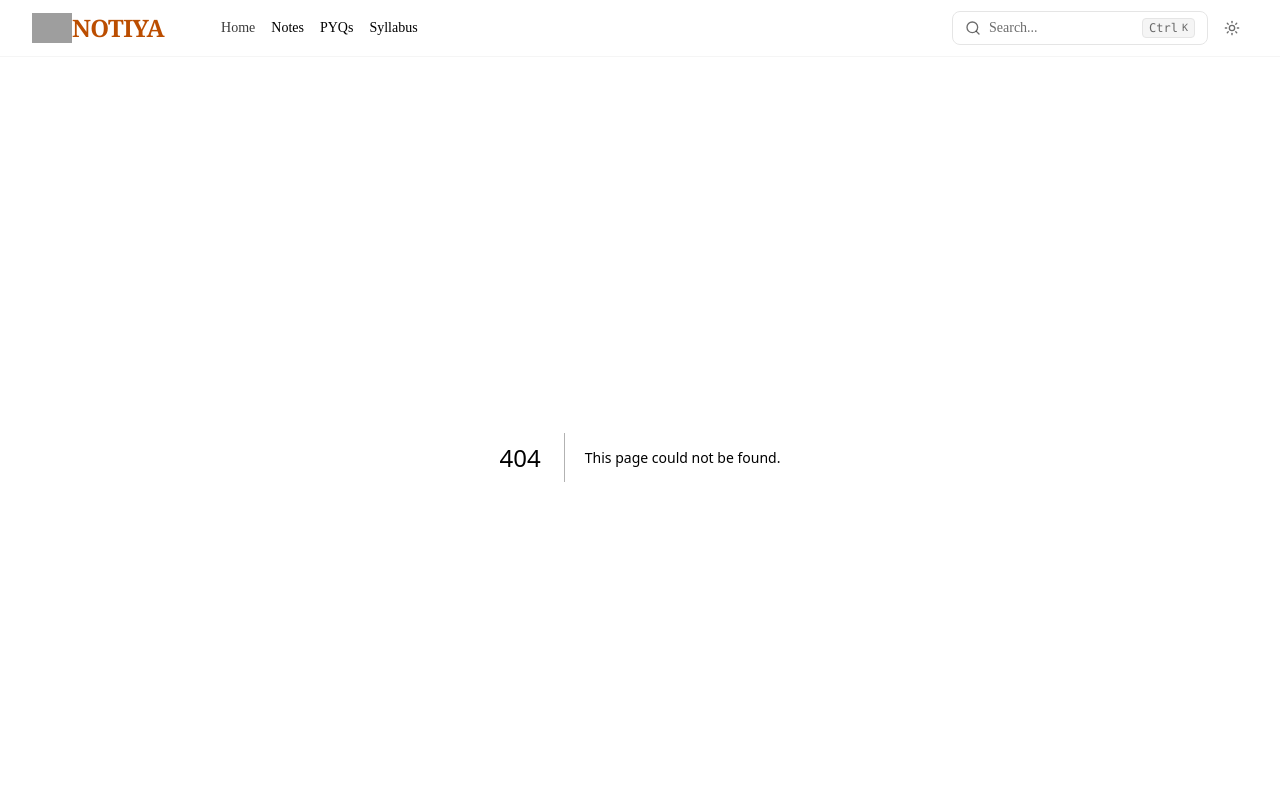
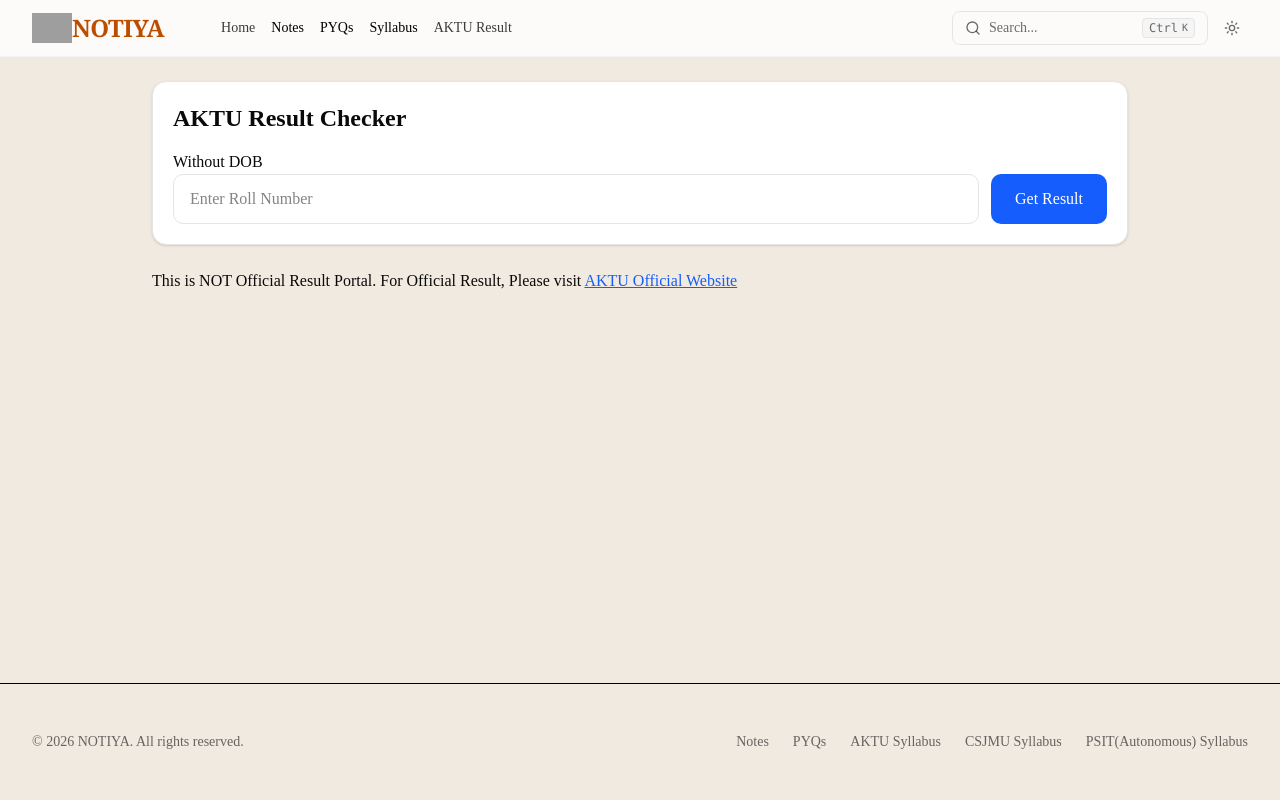
Before and after one commit to abhaysinghtomar97/notiya, a Next.js app: page /results/Aktu-Result in a window 1280 px wide. Before the commit this address had no page. Shown: the top 800 px of the page. Built offline with nearby package versions, Linux system fonts and the light colour scheme; grey boxes are pictures that could not be loaded.

Commit message:
feature: Add AKTU RESULT Checker

```diff
--- /dev/null
+++ b/src/app/results/Aktu-Result/page.jsx
@@ -0,0 +1,14 @@
+import AktuResult from '@/components/AktuResult'
+import React from 'react'
+
+const page = () => {
+  return (
+    <div>
+
+        <AktuResult />
+
+    </div>
+  )
+}
+
+export default page
--- /dev/null
+++ b/src/components/AktuResult.jsx
@@ -0,0 +1,176 @@
+"use client"
+import { useState } from "react";
+import axios from "axios";
+
+export default function AktuResult() {
+  const [rollNo, setRollNo] = useState("");
+  const [result, setResult] = useState(null);
+  const [loading, setLoading] = useState(false);
+  const [error, setError] = useState("");
+
+  const fetchResult = async () => {
+    if (!rollNo.trim()) {
+      setError("Please enter Roll Number");
+      return;
+    }
+
+    try {
+      setLoading(true);
+      setError("");
+      setResult(null);
+
+      const { data } = await axios.post(
+        "https://akturesultdesk.vercel.app/api/fetch-result",
+        {
+          rollNo,
+        }
+      );
+
+      setResult(data);
+    } catch (err) {
+      setError(
+        err.response?.data?.message || "Unable to fetch result."
+      );
+    } finally {
+      setLoading(false);
+    }
+  };
+
+  return (
+    <div className="max-w-5xl mx-auto p-6 space-y-6">
+      <div className="bg-white rounded-xl shadow border p-5">
+        <h2 className="text-2xl font-bold mb-4">
+          AKTU Result Checker
+        </h2>
+        <p>Without DOB </p>
+
+        <div className="flex gap-3">
+          <input
+            type="text"
+            value={rollNo}
+            onChange={(e) => setRollNo(e.target.value)}
+            placeholder="Enter Roll Number"
+            className="flex-1 border rounded-lg px-4 py-3 outline-none focus:ring-2 focus:ring-blue-500"
+          />
+
+          <button
+            onClick={fetchResult}
+            disabled={loading}
+            className="bg-blue-600 text-white px-6 rounded-lg hover:bg-blue-700"
+          >
+            {loading ? "Fetching..." : "Get Result"}
+          </button>
+        </div>
+
+        {error && (
+          <p className="text-red-600 mt-3">{error}</p>
+        )}
+      </div>
+
+      {result && (
+        <>
+          {/* Student Info */}
+          <div className="bg-white rounded-xl border shadow p-6">
+            <h3 className="text-xl font-semibold mb-4">
+              Student Details
+            </h3>
+
+            <div className="grid md:grid-cols-2 gap-3">
+              <Info label="Name" value={result.studentInfo.name} />
+              <Info label="Roll No" value={result.studentInfo.rollNo} />
+              <Info
+                label="Enrollment"
+                value={result.studentInfo.enrollmentNo}
+              />
+              <Info
+                label="Father Name"
+                value={result.studentInfo.fatherName}
+              />
+              <Info
+                label="Course"
+                value={result.studentInfo.course}
+              />
+              <Info
+                label="Branch"
+                value={result.studentInfo.branch}
+              />
+              <Info
+                label="Institute"
+                value={result.studentInfo.institute}
+              />
+            </div>
+          </div>
+
+          {/* Semester Results */}
+          {result.semesters.map((sem) => (
+            <div
+              key={sem.semester}
+              className="bg-white rounded-xl border shadow p-6"
+            >
+              <div className="flex justify-between flex-wrap gap-3 mb-5">
+                <div>
+                  <h3 className="text-xl font-bold">
+                    Semester {sem.semester}
+                  </h3>
+                  <p className="text-gray-500">
+                    {sem.session}
+                  </p>
+                </div>
+
+                <div className="text-right">
+                  <p>
+                    <b>SGPA:</b> {sem.sgpa}
+                  </p>
+                  <p>
+                    <b>Status:</b> {sem.resultStatus}
+                  </p>
+                  <p>
+                    <b>Marks:</b> {sem.totalMarksObt}
+                  </p>
+                </div>
+              </div>
+
+              <div className="overflow-x-auto">
+                <table className="w-full border">
+                  <thead className="bg-gray-100">
+                    <tr>
+                      <th className="border p-2">Code</th>
+                      <th className="border p-2">Subject</th>
+                      <th className="border p-2">Type</th>
+                      <th className="border p-2">Internal</th>
+                      <th className="border p-2">External</th>
+                      <th className="border p-2">Grade</th>
+                    </tr>
+                  </thead>
+
+                  <tbody>
+                    {sem.subjects.map((sub) => (
+                      <tr key={sub.code}>
+                        <td className="border p-2">{sub.code}</td>
+                        <td className="border p-2">{sub.name}</td>
+                        <td className="border p-2">{sub.type}</td>
+                        <td className="border p-2">{sub.internal}</td>
+                        <td className="border p-2">{sub.external}</td>
+                        <td className="border p-2">{sub.grade}</td>
+                      </tr>
+                    ))}
+                  </tbody>
+                </table>
+              </div>
+            </div>
+          ))}
+        </>
+      )}
+      <p>This is NOT Official Result Portal. For Official Result, Please visit <a href="https://aktu.ac.in/" className="text-blue-600 underline">AKTU Official Website</a> </p>
+    </div>
+  );
+}
+
+function Info({ label, value }) {
+  return (
+    <div>
+      <p className="text-sm text-gray-500">{label}</p>
+      <p className="font-semibold">{value}</p>
+    </div>
+  );
+}
--- a/src/components/layout/navbar.js
+++ b/src/components/layout/navbar.js
@@ -14,6 +14,7 @@
 
 import { HoveredLink, Menu, MenuItem, ProductItem } from "@/components/ui/navbar-menu";
 import { cn } from "@/lib/utils";
+import AktuResult from '../AktuResult';
 
 
 export default function Navbar() {
@@ -104,7 +105,7 @@
 
                 {/* Notes Desktop */}
                 <MenuItem setActive={setActive} active={active} item="Notes">
-                  <div className="grid grid-cols-3 ml-10 p-3 w-[400px]">
+                  <div className="grid grid-cols-3 ml-10 p-3 w-100]">
                     <div>
                       <h4 className="mb-3 font-semibold text-amber-600">AKTU (B.tech)</h4>
                       <div className="flex flex-col space-y-2">
@@ -133,7 +134,7 @@
 
                 {/* PYQs Desktop */}
                 <MenuItem setActive={setActive} active={active} item="PYQs">
-                  <div className="grid grid-cols-3 gap-4 ml-10 p-3 w-[400px]">
+                  <div className="grid grid-cols-3 gap-4 ml-10 p-3 w-100">
                     <div>
                       <h4 className="mb-3 font-semibold text-amber-600">AKTU</h4>
                       <div className="flex flex-col space-y-2">
@@ -168,6 +169,7 @@
                     <HoveredLink href="/CSJMU-Syllabus">CSJMU</HoveredLink>
                   </div>
                 </MenuItem>
+              <Link href={'/result/Aktu-Result'} className="hover:opacity-70 transition-opacity">AKTU Result</Link>
               </Menu>
             </div>
           </div>
```
